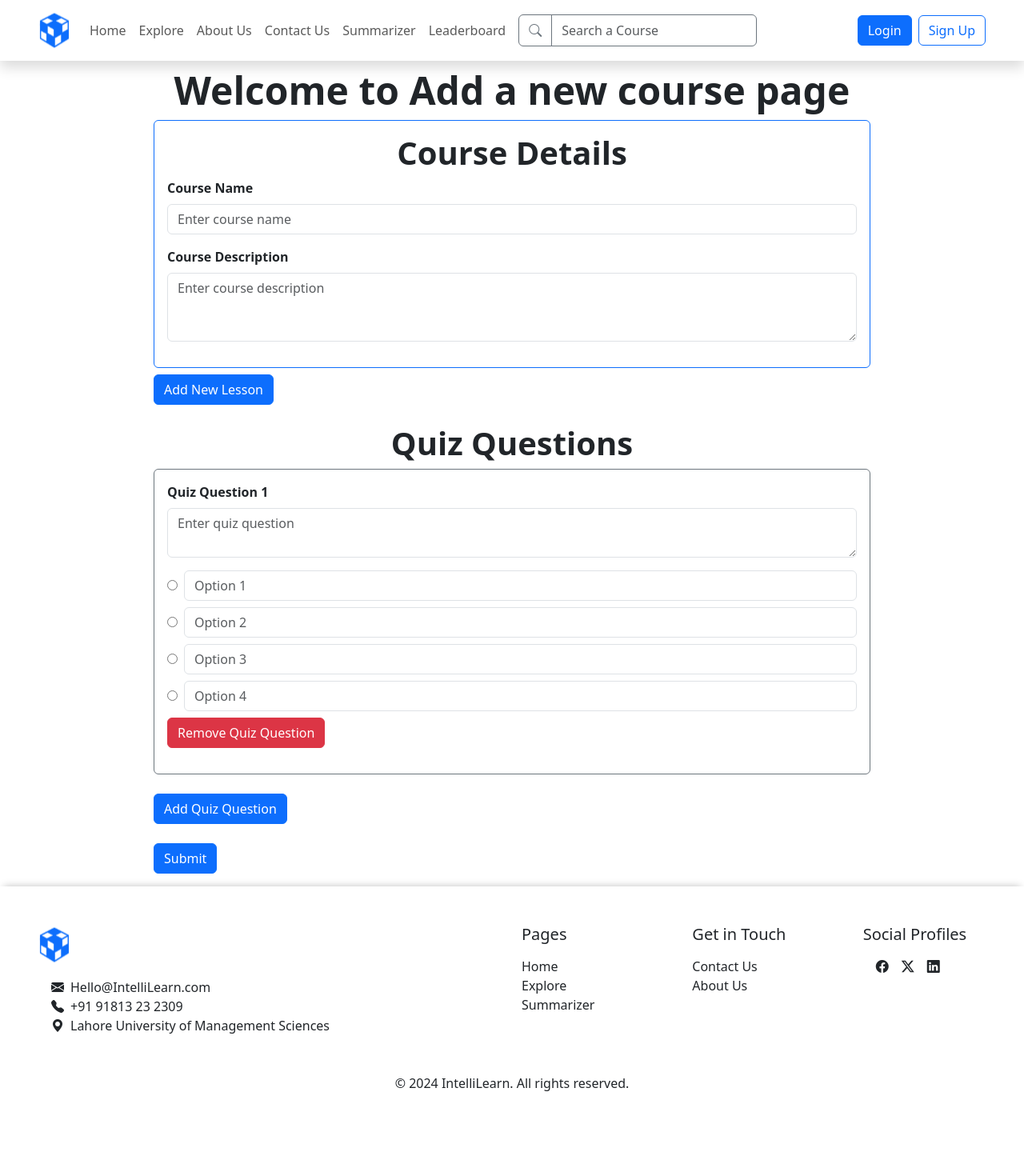
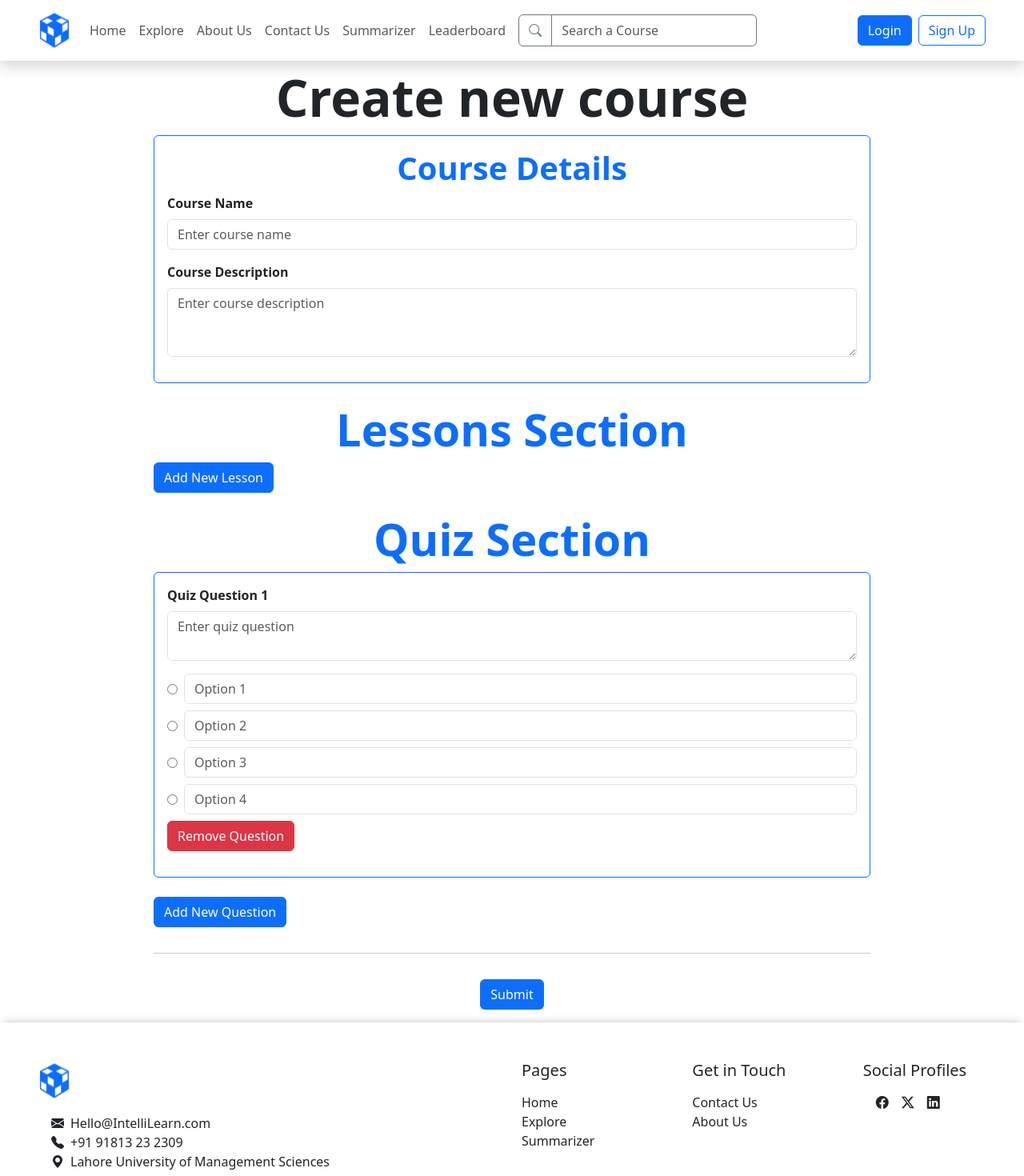
Before and after one commit to hasanhd555/GPT-EdTech, a React (Create React App) app in the folder Frontend/: page /add-course in a window 1280 px wide. Shown: the top 1470 px of the page at 80% size. Before the commit the page ends 1430 px from the top, so only its background shows below. Built offline with nearby package versions, Linux system fonts and the light colour scheme.

Commit message:
Add course page layout updated!

```diff
--- a/Frontend/src/components/Courses/AddCourse.tsx
+++ b/Frontend/src/components/Courses/AddCourse.tsx
@@ -147,15 +147,15 @@ const AddCourse: React.FC = () => {
   return (
     <div className="mt-2 mb-3">
       <div>
-        <h2 className="display-5 text-center fw-bold">
-          Welcome to Add a new course page
+        <h2 className="display-3 text-center fw-bold">
+          Create new course
         </h2>
       </div>
       <div style={{ width: "70%" }} className="mx-auto">
         <form onSubmit={handleSubmit}>
           <Card border="primary" className="mt-2 mb-2">
             <Card.Body>
-              <Card.Title className="display-6 text-center fw-bold">
+              <Card.Title className="display-6 text-center fw-bold text-primary">
                 Course Details
               </Card.Title>
 
@@ -195,6 +195,9 @@ const AddCourse: React.FC = () => {
           </Card>
 
           {/* Lesson forms */}
+          <h3 className="display-4 text-center fw-bold mt-4 text-primary">
+              Lessons Section
+            </h3>
           {lessons.map((lesson, index) => (
             <div
               key={index}
@@ -263,13 +266,13 @@ const AddCourse: React.FC = () => {
 
           {/* Quiz form */}
           <div>
-            <h3 className="display-6 text-center fw-bold mt-4">
-              Quiz Questions
+            <h3 className="display-4 text-center fw-bold mt-4 text-primary">
+              Quiz Section
             </h3>
             {quizQuestions.map((quizQuestion, index) => (
               <div
                 key={index}
-                className="mb-4 border border-secondary rounded p-3"
+                className="mb-4 border border-primary rounded p-3 y"
               >
                 <div className="mb-3">
                   <label className="form-label fw-bold">
@@ -316,7 +319,7 @@ const AddCourse: React.FC = () => {
                   className="btn btn-danger mb-3"
                   onClick={() => removeQuizQuestion(index)}
                 >
-                  Remove Quiz Question
+                  Remove Question
                 </button>
               </div>
             ))}
@@ -325,11 +328,11 @@ const AddCourse: React.FC = () => {
               className="btn btn-primary mb-3"
               onClick={addQuizQuestion}
             >
-              Add Quiz Question
+              Add New Question
             </button>
           </div>
-
-          <div>
+          <hr className="mb-4"/>
+          <div className="d-flex justify-content-center">
             <button type="submit" className="btn btn-primary mx-auto mt-2">
               Submit
             </button>
```
